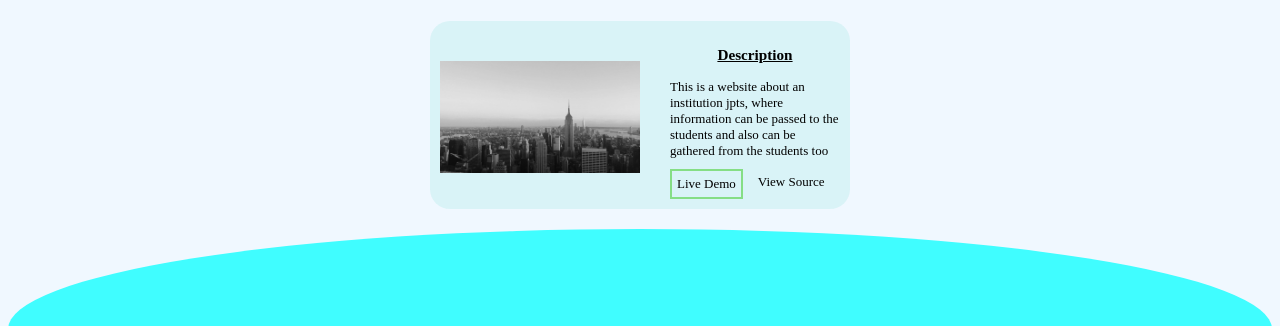
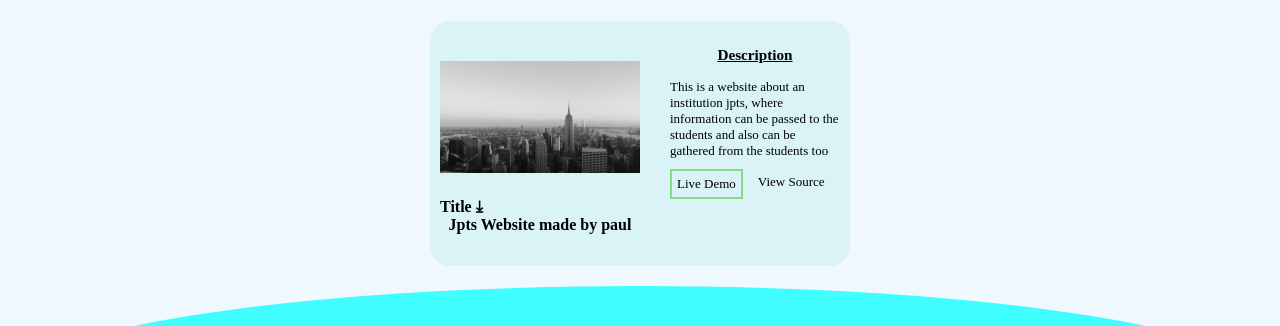
Before and after one commit to redoxgdd/mine, a plain HTML site: page index.html in a window 1280 px wide. Shown: the part 618-944 px from the top of the page. Drawn offline with Linux system fonts and the light colour scheme.

Commit message:
added a project title

```diff
--- a/index.html
+++ b/index.html
@@ -80,6 +80,10 @@
             <div class="project-card">
                 <section class="image">
                     <img src="Assets/images/project.jpg" alt="project">
+                    <h4 style="width: 200px;">Title &DownArrowBar;
+                        <center>Jpts Website made by paul</center>
+
+                    </h4>
                 </section>
                 <section class="info">
                     <h3 class="center cap undline">description</h3>
```
